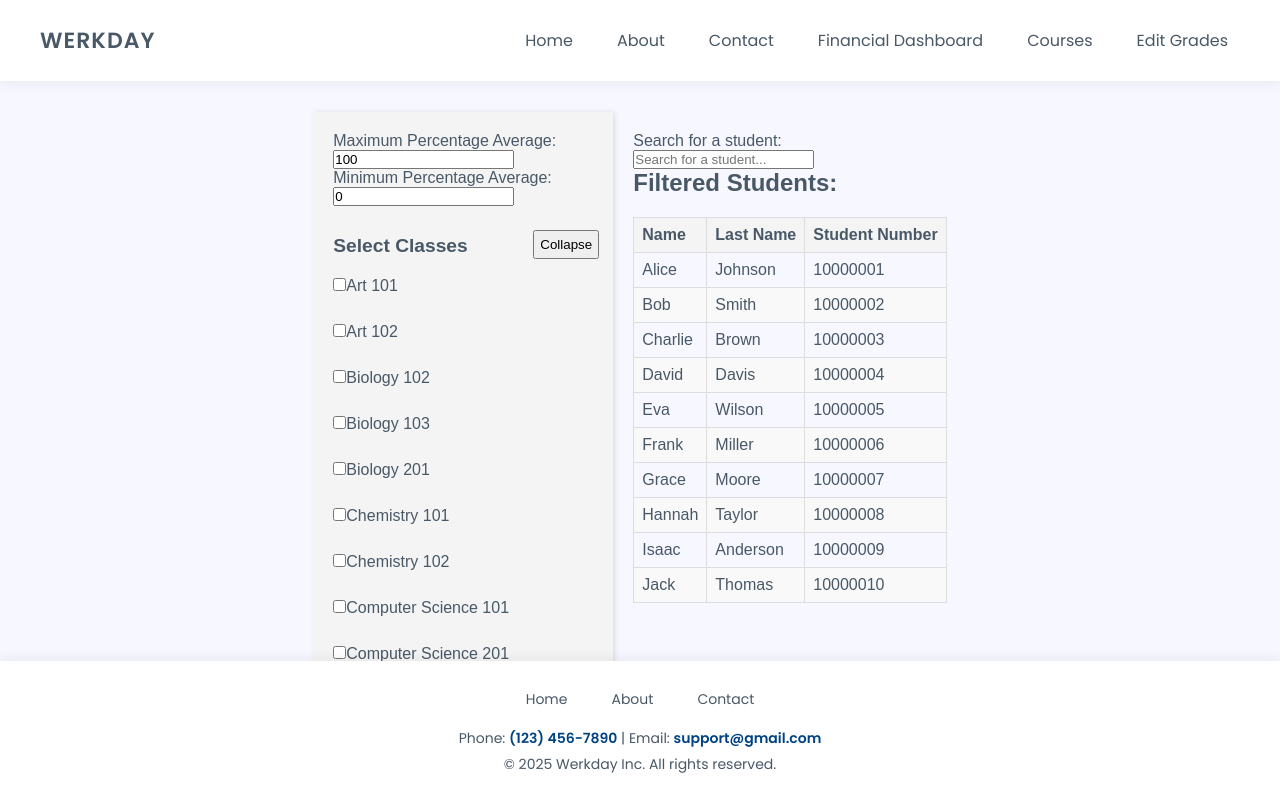
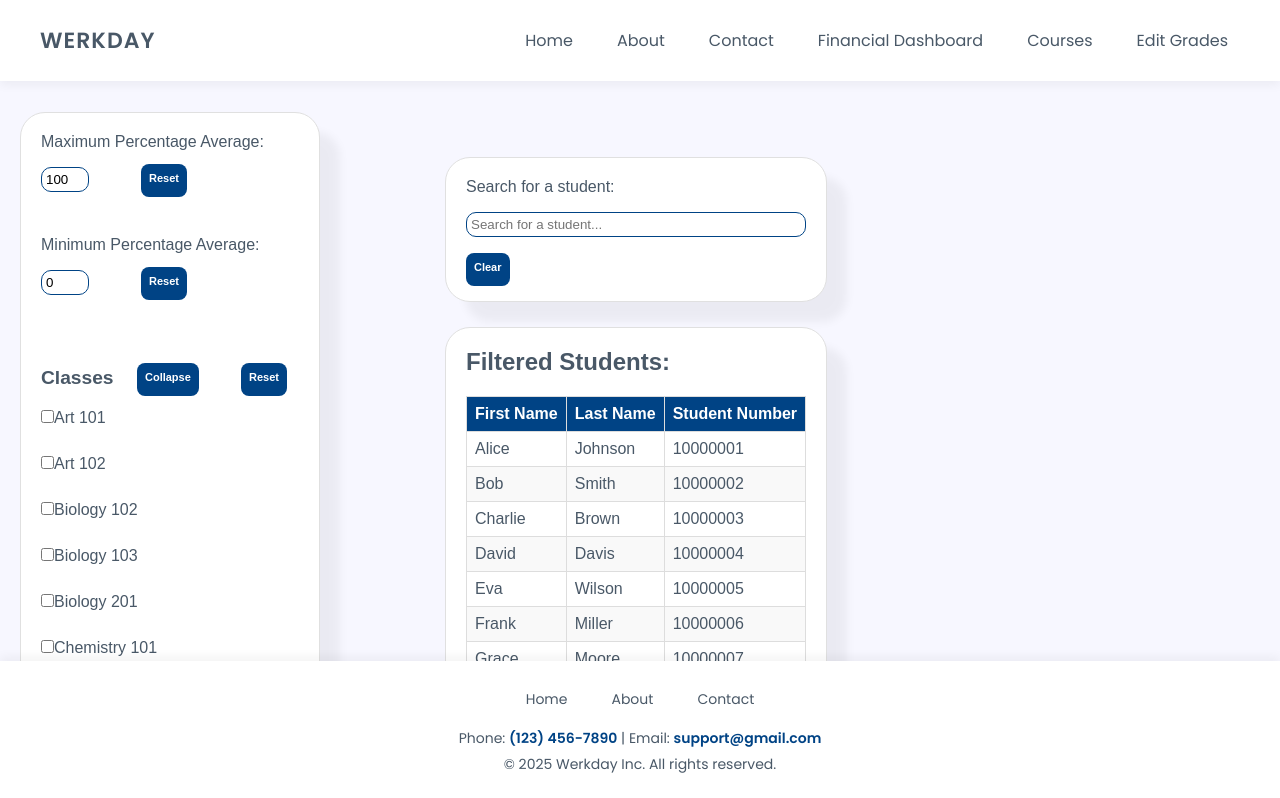
Before and after one commit to ryaneveson/310_Project, a React (Create React App) app in the folder student-records-app/: page /studentSearch in a window 1280 px wide. Shown: the top 798 px of the page. Built offline with nearby package versions, Linux system fonts and the light colour scheme.

Commit message:
finished unittests and styling

```diff
--- a/student-records-app/src/StudentSearch.js
+++ b/student-records-app/src/StudentSearch.js
@@ -66,6 +66,18 @@ function StudentSearch() {
     const toggleClasses = () => {
         setSidebarVisible(!isSidebarVisible);
     };
+    const reset = () => {
+        setSelectedClasses(new Set());
+    }
+    const clearMax = () => {
+        setMaxGpa(100);
+    }
+    const clearMin = () => {
+        setMinGpa(0);
+    }
+    const clearSearch = () => {
+        setSearchTerm("");
+    }
 
     return (
     <div id="studentSearch" className="container">
@@ -78,6 +90,7 @@ function StudentSearch() {
                 onChange={(e) => updateMaxGpa(e.target.value)}
                 className="grade-box"
             /><br /></label>
+            <button id="clear-btn" className="btn" data-testid="reset" onClick={clearMax}>Reset</button><br />
             <label>Minimum Percentage Average:<br /><input
                 type="text"
                 placeholder="0"
@@ -86,18 +99,21 @@ function StudentSearch() {
                 onChange={(e) => updateMinGpa(e.target.value)}
                 className="grade-box"
             /><br /></label>
-            <button className="toggle-btn" onClick={toggleClasses}>{isSidebarVisible ? 'Collapse' : 'Expand'}</button>
-            <h3>Select Classes</h3>
-            <div className="checkboxes" style={{
+            <button id="clear-btn" className="btn" data-testid="reset" onClick={clearMin}>Reset</button><br />
+            <button id="reset-btn" className="btn" data-testid="reset" onClick={reset}>Reset</button>
+            <button id="toggle-btn" className="btn" onClick={toggleClasses}>{isSidebarVisible ? 'Collapse' : 'Expand'}</button>
+            <h3>Classes</h3>
+            <div className="checkboxes" data-testid="checkboxes" style={{
                 height: isSidebarVisible ? 'auto' : '0',
                 transition: 'width 0.3s ease',
-                overflow: 'hidden',
+                overflow: 'hidden'
             }}>
                 {allClasses.map((className) => (
                     <div key={className}>
                         <label>
                             <input
                                 type="checkbox"
+                                data-testid="checkbox"
                                 checked={selectedClasses.has(className)}
                                 onChange={() => handleClassSelection(className)}
                             />
@@ -109,19 +125,19 @@ function StudentSearch() {
             </div>
         </aside>
         <article>
-            <label>Search for a student:<br /><input
+            <div id="search"><label>Search for a student:<br /><input
                 type="text"
                 placeholder="Search for a student..."
                 value={searchTerm}
                 id="search-term"
                 onChange={(e) => setSearchTerm(e.target.value)}
                 className="search-box"
-            /><br /></label>
-            <h2>Filtered Students:</h2>
+            /><br /></label><button id="clear-btn" className="btn" onClick={clearSearch}>Clear</button></div>
+            <div id="results"><h2>Filtered Students:</h2>
             <table>
                     <thead>
                         <tr>
-                            <th>Name</th>
+                            <th>First Name</th>
                             <th>Last Name</th>
                             <th>Student Number</th>
                         </tr>
@@ -135,7 +151,7 @@ function StudentSearch() {
                             </tr>
                         ))}
                     </tbody>
-                </table>
+                </table></div>
         </article>
     </div>
     );
--- a/student-records-app/src/frontend/studentSearch.css
+++ b/student-records-app/src/frontend/studentSearch.css
@@ -1,19 +1,22 @@
 /* studentSearch.css */
-/* ensure the entire body has a full height */
+
 #studentSearch {
-    height: 100%;
-    margin-top: 7rem;
     font-family: Arial, sans-serif;
+    color: #495867;
     display: flex;
   }
 
   /* sidebar styles */
   #studentSearch .sidebar {
     width: 300px; /* fixed width for the sidebar */
-    background-color: #f4f4f4;
+    background-color: white;
     padding: 20px;
-    box-shadow: 2px 0 5px rgba(0, 0, 0, 0.1);
-    position: relative;
+    box-shadow: 20px 20px 10px rgba(0, 0, 0, 0.05); /* soft shadow */
+    border: 1px solid #e0e0e0;
+    border-radius: 25px;
+    position: absolute;
+    top: 7rem;
+    left: 20px;
   }
 
   #studentSearch .sidebar .checkboxes {
@@ -29,18 +32,70 @@
     margin-bottom: 10px;
   }
 
-  #studentSearch .sidebar .toggle-btn {
-    position: relative;
+  #studentSearch .sidebar #toggle-btn {
     top: 0;
     left: 0;
-    padding: 5px;
+    transform: translate(50px, 1.5rem);
+  }
+
+  #studentSearch .sidebar #reset-btn {
+    top: 0;
+    left: 0;
+    transform: translate(200px, 1.5rem);
+  }
+
+  #studentSearch .btn {
+    background: #004385;
+    color: white;
+    padding: 8px;
+    border: none;
+    border-radius: 8px;
+    font-size: 11px;
     cursor: pointer;
-    transform: translate(200px, 1.5rem);
+    font-weight: bold;
+    transition: all 0.3s ease-in-out;
+    box-shadow: 0px 5px 0px #004385;
+    position: relative;
+  }
+
+  #studentSearch .btn:hover {
+    background: #3674b3;
+    box-shadow: 0px 2px 0px #004385;
+  }
+
+  #studentSearch .sidebar #clear-btn {
+    top: 0;
+    left: 0;
+    transform: translate(100px, -2.75rem);
   }
 
   /* student list styling */
   #studentSearch article {
+    position: absolute;
+    left: 400px;
+    top: 7rem;
     padding: 20px;
+  }
+
+  #studentSearch article > * {
+    background-color: white;
+    padding: 20px;
+    box-shadow: 20px 20px 10px rgba(0, 0, 0, 0.05); /* soft shadow */
+    border: 1px solid #e0e0e0;
+    border-radius: 25px;
+    margin: 25px;
+  }
+
+  #studentSearch input[type="text"] {
+    width: 100%;
+    padding: 0.25rem;
+    margin: 1rem 0;
+    border-radius: 10px;
+    border: 1px solid #004385;
+  }
+
+  #studentSearch .sidebar input[type="text"] {
+    width: 3rem;
   }
 
   #studentSearch article h2 {
@@ -63,7 +118,8 @@
   }
 
   th {
-    background-color: #f4f4f4;
+    background-color: #004385;
+    color: white;
   }
 
   tr:nth-child(even) {
```
Also changed, not shown: 1 other file (tests, documents, lock files or other folders).
